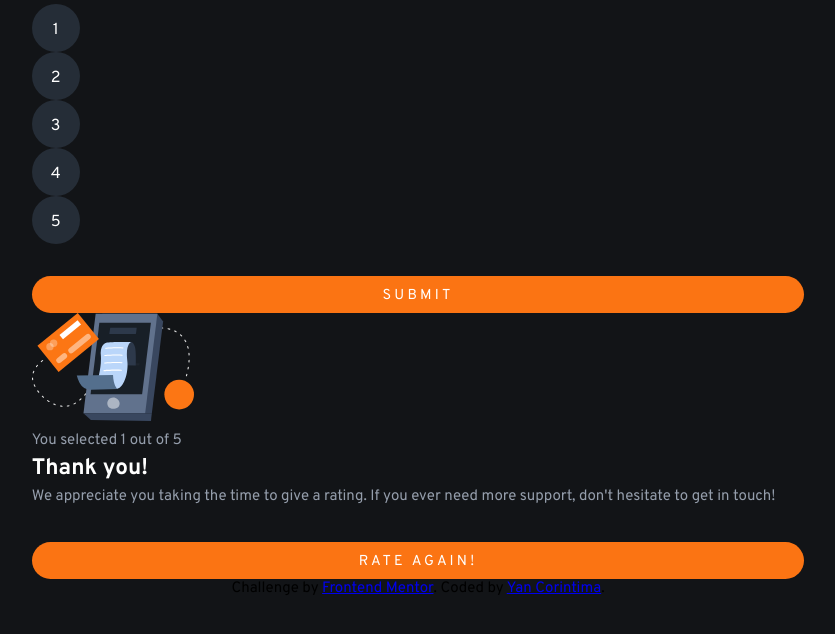
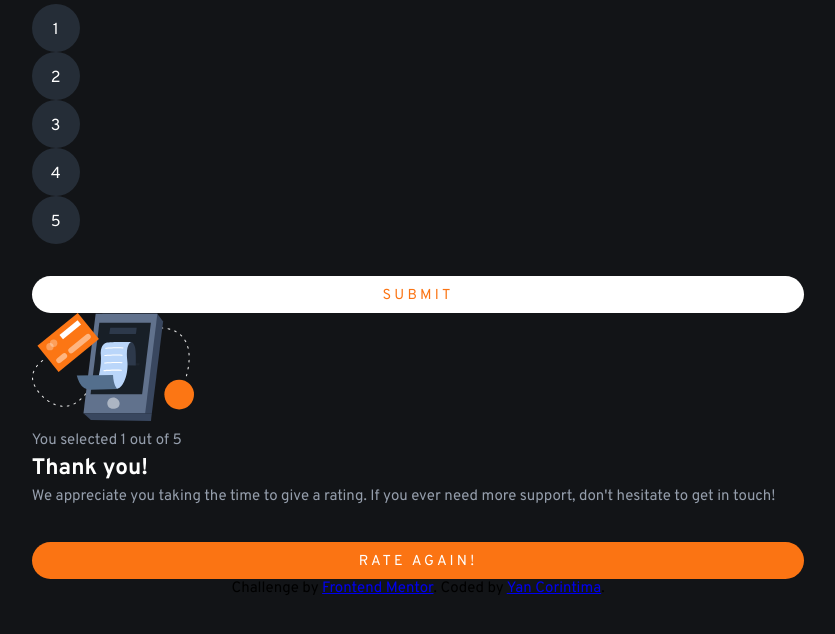
Before and after one commit to Nigraum/interactive-rating-component, a plain HTML site: page index.html in a window 1280 px wide. In both pictures the pointer is over the button "SUBMIT". Shown: the part 142-776 px from the top of the page, without its empty margins (222-1057 px from the left). Drawn offline with Linux system fonts and the light colour scheme.

Commit message:
Finishing to style submit button

```diff
--- a/assets/styles.css
+++ b/assets/styles.css
@@ -84,3 +84,8 @@ button {
   letter-spacing: 0.2rem;
   font-size: 0.9rem;
 }
+
+.btn-submit:hover {
+  background-color: #fff;
+  color: var(--orange);
+}
```
